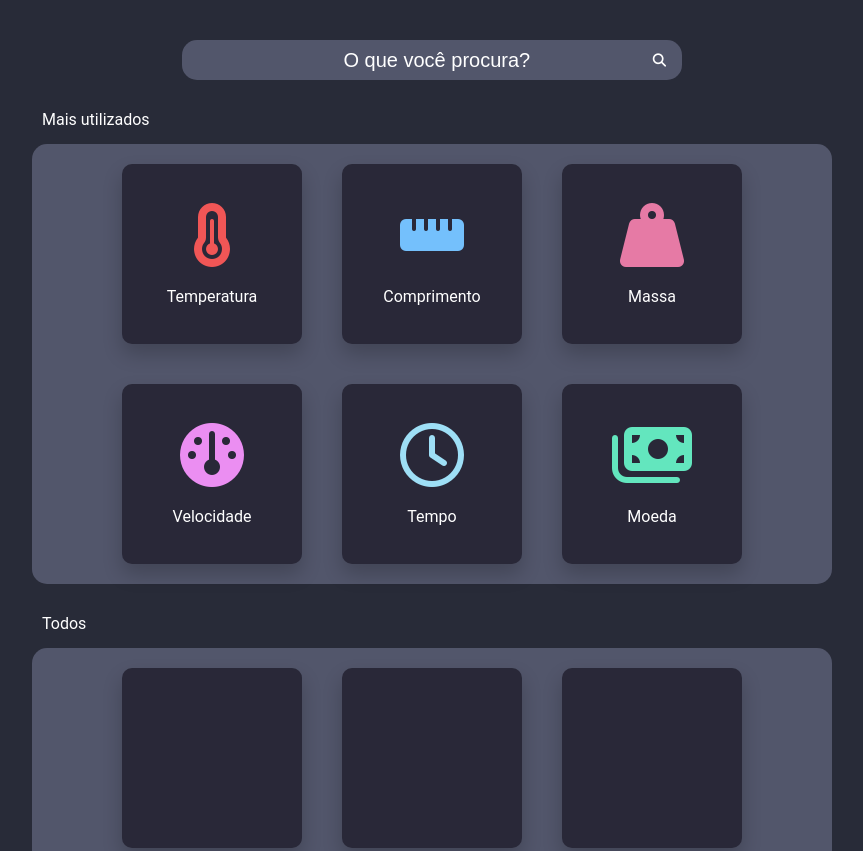
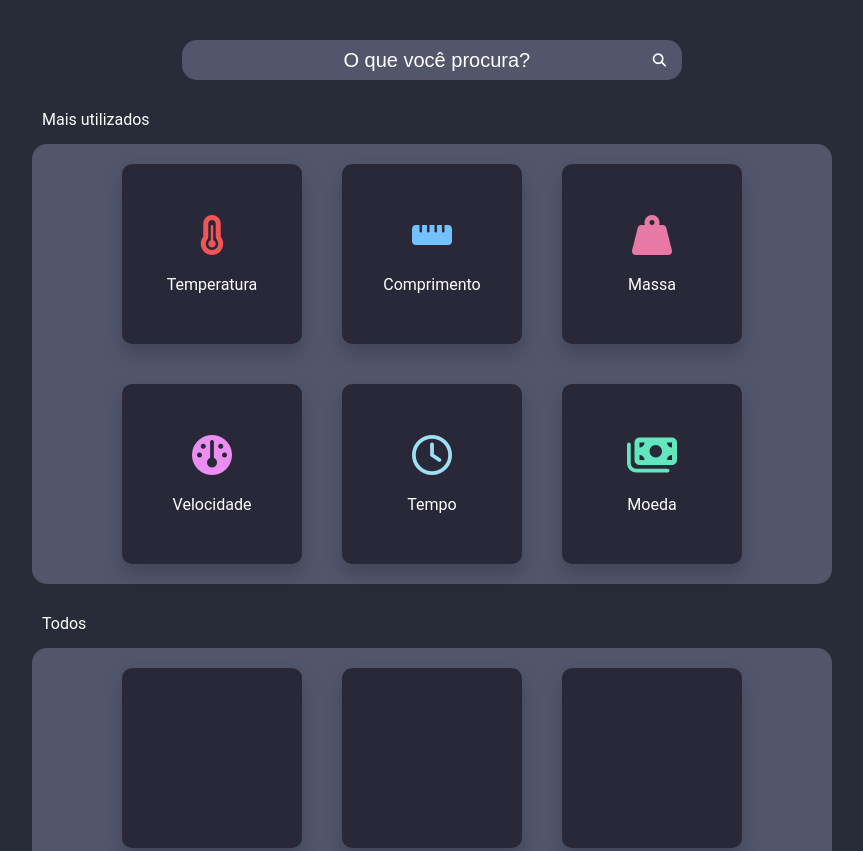
Before and after one commit to Arcruz49/temperatura, a plain HTML site: page index.html in a window 1280 px wide. Shown: the top 851 px of the page, without its empty margins (208-1071 px from the left). Drawn offline with Linux system fonts and the light colour scheme.

Commit message:
correção tamanho icones

```diff
--- a/style.css
+++ b/style.css
@@ -97,27 +97,27 @@ button{
 
 
 .fa-temperature-three-quarters{
-    font-size: 4em;
+    font-size: 2.5em;
 }
 
 .fa-ruler-vertical{
-    font-size: 4em;
+    font-size: 2.5em;
 }
 
 .fa-weight-hanging{
-    font-size: 4em;
+    font-size: 2.5em;
 }
 
 .fa-gauge{
-    font-size: 4em;;
+    font-size: 2.5em;;
 }
 
 .fa-clock{
-    font-size: 4em;
+    font-size: 2.5em;
 }
 
 .fa-money-bills{
-    font-size: 4em;
+    font-size: 2.5em;
 }
 
 
```
